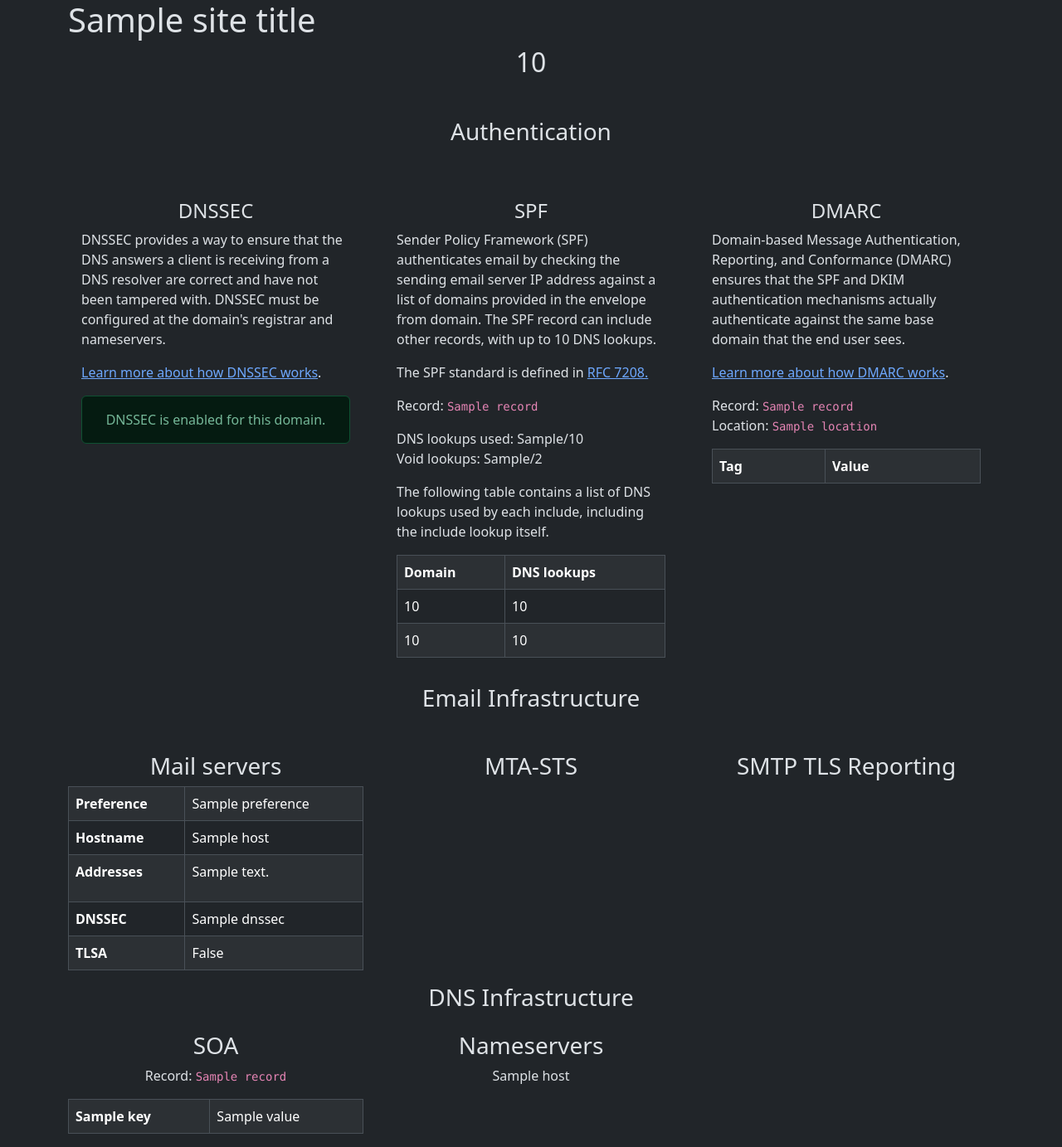
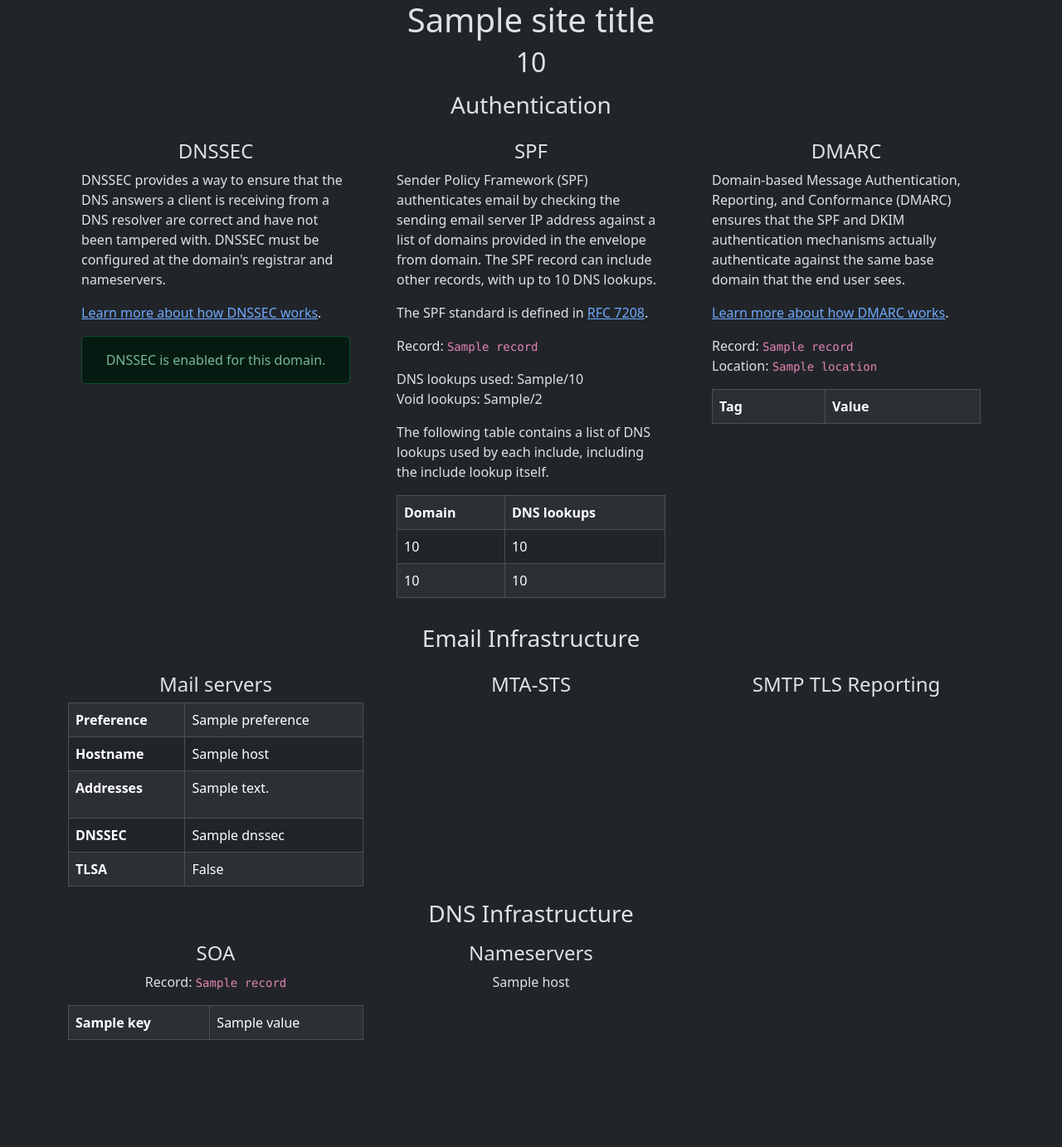
Before and after one commit to domainaware/checkdmarc-web-frontend, a Flask app: template templates/domain.html.jinja in a window 1280 px wide. Shown: the whole page at 83% size. After the commit the page ends 1254 px from the top, so only its background shows below. Run offline with Flask 3, Linux system fonts and the light colour scheme; the template is opened without the code that fills it: most values are stand-ins (such as "Sample title", 1, 10 or a date in 2020); lists and menus that the app fills with data are empty; parts of the project's set-up code (start-up, migrations or seed data) failed here and were passed over.

Commit message:
Clean up the layout

```diff
--- a/templates/domain.html.jinja
+++ b/templates/domain.html.jinja
@@ -9,27 +9,35 @@
 </head>
 <body>
   <div class="container">
-    <h1><a href="/" class="text-decoration-none text-reset">{{site_title}}</a></h1>
+
+    <!-- Site Title -->
+    <div class="row">
+      <div class="col-12">
+        <h1 class="text-center mb-2">
+          <a href="/" class="text-decoration-none text-reset">{{site_title}}</a>
+        </h1>
+      </div>
+    </div>
 
     <!-- Domain Header -->
     <div class="row">
       <div class="col-12">
-        <h2 class="text-center mb-5">{{domain}}</h2>
+        <h2 class="text-center mb-3">{{domain}}</h2>
       </div>
     </div>
 
     <!-- Authentication Section -->
     <div class="row">
       <div class="col-12">
-        <h3 class="text-center mb-5">Authentication</h3>
+        <h3 class="text-center mb-4">Authentication</h3>
       </div>
     </div>
 
     <!-- Alerts align right after the Learn more links -->
-    <div id="auth-row" class="row g-4 align-items-start">
+    <div id="auth-row" class="row gx-4 gy-0 align-items-start">
       <!-- DNSSEC -->
       <div class="col-lg-4">
-        <div class="p-3">
+        <div class="p-3 pt-0">
           <div class="intro mb-3">
             <h4 class="text-center">DNSSEC</h4>
             <p>DNSSEC provides a way to ensure that the DNS answers a client is receiving from a DNS resolver are correct
@@ -47,18 +55,18 @@
             DNSSEC is not enabled for this domain.
           </div>
           {% endif %}
-        </div>
-      </div>
+        </div>  <!-- End padded wrapper -->
+      </div>  <!-- End column -->
 
       <!-- SPF -->
       <div class="col-lg-4">
-        <div class="p-3">
+        <div class="p-3 pt-0">
           <div class="intro mb-3">
             <h4 class="text-center">SPF</h4>
             <p>Sender Policy Framework (SPF) authenticates email by checking the sending email server IP address against a
               list of domains provided in the envelope from domain. The SPF record can include other records, with up to 10
               DNS lookups.</p>
-            <p>The SPF standard is defined in <a href="https://www.rfc-editor.org/rfc/rfc7208.html">RFC 7208.</a></p>
+            <p>The SPF standard is defined in <a href="https://www.rfc-editor.org/rfc/rfc7208.html">RFC 7208</a>.</p>
           </div>
 
           {% if results.spf.error %}
@@ -106,18 +114,18 @@
             </table>
           </div>
           {% endif %}
-        </div>
-      </div>
+        </div>  <!-- End padded wrapper -->
+      </div>  <!-- End column -->
 
       <!-- DMARC -->
       <div class="col-lg-4">
-        <div class="p-3">
+        <div class="p-3 pt-0">
           <div class="intro mb-3">
             <h4 class="text-center">DMARC</h4>
             <p>Domain-based Message Authentication, Reporting, and Conformance (DMARC) ensures that the SPF and DKIM
               authentication mechanisms actually authenticate against the same base domain that the end user sees.</p>
             <p><a href="https://seanthegeek.net/459/demystifying-dmarc/">Learn more about how DMARC works</a>.</p>
-          </div>
+          </div> <!-- End intro -->
 
           {% if results.dmarc.error %}
           <div class="alert alert-danger text-center mb-3" role="alert">
@@ -164,20 +172,21 @@
               {% endfor %}
             </table>
           </div>
-        </div>
-      </div>
-    </div>
+        </div> <!-- End padded wrapper -->
+      </div> <!-- End column -->
+    </div> <!-- End auth row -->
 
     <!-- Email Infrastructure -->
     <div class="row">
       <div class="col-12">
-        <h3 class="text-center mb-5">Email Infrastructure</h3>
+        <h3 class="text-center mb-4">Email Infrastructure</h3>
       </div>
     </div>
 
+    <!-- Mail servers -->
     <div class="row">
       <div class="col-lg-4">
-        <h3 class="text-center">Mail servers</h3>
+        <h4 class="text-center">Mail servers</h4>
         {% if error in results.mx %}
         <div class="alert alert-danger text-center" role="alert">
           {{results.mx.error}}
@@ -239,23 +248,26 @@
         {% endif %}
       </div>
 
+      <!-- MTA-STS -->
       <div class="col-lg-4">
-        <h3 class="text-center">MTA-STS</h3>
+        <h4 class="text-center">MTA-STS</h4>
       </div>
 
+      <!-- SMTP TLS Reporting -->
       <div class="col-lg-4">
-        <h3 class="text-center">SMTP TLS Reporting</h3>
+        <h4 class="text-center">SMTP TLS Reporting</h4>
       </div>
-    </div>
+    </div> <!-- End row -->
 
     <!-- DNS Infrastructure -->
     <div class="row">
       <div class="col-12">
-        <h3 class="text-center mb-4">DNS Infrastructure</h3>
+        <h3 class="text-center mb-3">DNS Infrastructure</h3>
       </div>
 
+      <!-- SOA -->
       <div class="col-lg-4">
-        <h3 class="text-center">SOA</h3>
+        <h4 class="text-center">SOA</h4>
         {% if error in results.soa %}
         <div class="alert alert-danger text-center" role="alert">
           {{results.soa.error}}
@@ -280,8 +292,9 @@
         {% endif %}
       </div>
 
+      <!-- Nameservers -->
       <div class="col-lg-4">
-        <h3 class="text-center">Nameservers</h3>
+        <h4 class="text-center">Nameservers</h4>
         {% if error in results.ns %}
         <div class="alert alert-danger text-center" role="alert">
           {{results.ns.error}}
@@ -294,8 +307,9 @@
         </ul>
         {% endif %}
       </div>
-    </div>
-  </div>
+    </div> <!-- End row -->
+
+  </div> <!-- End container -->
 
   <script src="https://cdn.jsdelivr.net/npm/bootstrap@5.3.8/dist/js/bootstrap.bundle.min.js"
           integrity="sha384-FKyoEForCGlyvwx9Hj09JcYn3nv7wiPVlz7YYwJrWVcXK/BmnVDxM+D2scQbITxI"
```
Lines whose indentation alone changed are shown as unchanged.
